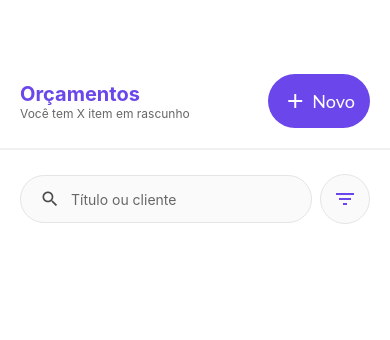
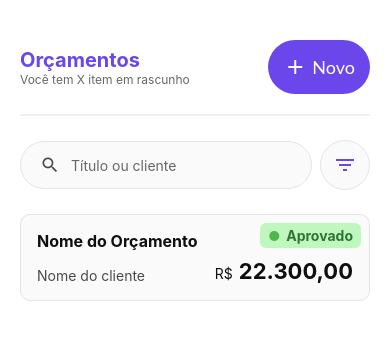
Before and after one commit to lucasdu01/RS-App-Orcamento, a React Native app: screen / in a window 390 px wide. Shown: the top 340 px of the page. Built offline with nearby package versions, Linux system fonts and the light colour scheme.

Commit message:
:sparkles: feat(item): Adicionando e posicionando o componente

```diff
--- a/package.json
+++ b/package.json
@@ -14,7 +14,9 @@
     "expo-status-bar": "~3.0.8",
     "mage-icons-react": "^0.7.0-beta",
     "react": "19.1.0",
-    "react-native": "0.81.5"
+    "react-dom": "19.1.0",
+    "react-native": "0.81.5",
+    "react-native-web": "^0.21.0"
   },
   "private": true,
   "devDependencies": {
--- a/src/app/Home.tsx
+++ b/src/app/Home.tsx
@@ -4,16 +4,18 @@ import { Title } from "@/components/Title";
 import { Button} from "@/components/Button";
 import { Header } from "@/components/Header";
 import { FilterComponent } from "@/components/FilterComponent";
+import { ItemOrcamento } from "@/components/ItemOrcamento";
 
 
 export function Home(){
     return(
-        <View style={{flex: 1, paddingTop: 54}}>
+        <View style={{flex: 1, paddingTop: 54, padding: 20}}>
             <Header>
                 <Title>Orçamentos</Title>
                 <Button nameIcon="add">Novo</Button>
             </Header>
             <FilterComponent></FilterComponent>
+            <ItemOrcamento></ItemOrcamento>
         </View>
     )
 }
--- a/src/components/FilterComponent.tsx
+++ b/src/components/FilterComponent.tsx
@@ -13,7 +13,6 @@ export function FilterComponent() {
       style={{
         flexDirection: "row",
         paddingVertical: 24,
-        paddingHorizontal: 20,
         gap: 8,
       }}
     >
--- a/src/components/Header.tsx
+++ b/src/components/Header.tsx
@@ -9,7 +9,7 @@ export function Header({ children }){
                 justifyContent:"space-between",
                 borderBottomColor: "#F0F0F0",
                 borderBottomWidth: 2,
-                padding: 20,
+                paddingVertical: 20,
                 alignItems: "center",
         }}>
             {children}
--- a/src/components/ItemOrcamento.tsx
+++ b/src/components/ItemOrcamento.tsx
@@ -1,7 +1,80 @@
-import { View, TextInput } from "react-native";
+import { View, Text } from "react-native";
+import { StyleSheet } from "react-native";
+import { MaterialIcons } from "@expo/vector-icons";
 
 export function ItemOrcamento() {
-    <TextInput>
+    return(
+        <View style={styles.container}>
+            <View style={styles.containerDescription}>
+                <Text style={styles.title}>Nome do Orçamento</Text>
+                <Text style={styles.client}>Nome do cliente</Text>
+            </View>
+            <View style={{justifyContent: "space-between", gap: 10}}>
+                <View style={styles.containerStatus}>
+                    <MaterialIcons name="circle" color="#4BB84A"></MaterialIcons>
+                    <Text style={styles.status}>Aprovado</Text>
+                </View>
+                <View style={styles.containerPrice}>
+                    <Text style={{color: "#0F0F0F", alignSelf: "flex-end", margin: 2}}>R$</Text>
+                    <Text style={styles.price}>22.300,00</Text>
+                </View>
+            </View>
+        </View>
+    )
+}
 
-    </TextInput>
-}
+export const styles = StyleSheet.create({
+    container: {
+        flexDirection: "row",
+        justifyContent: "space-between",
+        borderWidth: 1,
+        borderRadius: 10,
+        backgroundColor: "#FAFAFA",
+        borderColor: "#E6E5E5",
+        paddingBottom: 16,
+        paddingLeft: 16,
+    },
+    containerDescription: {
+        gap: 8,
+        marginTop: 16,
+        maxWidth: "50%",
+        flex: 1,
+        justifyContent: "space-between",
+    },
+    title: {
+        fontSize: 16,
+        fontWeight: "bold",
+        color: "#0F0F0F",
+    },
+    client: {
+        color: "#4A4A4A",
+    },
+    containerStatus: {
+        flexDirection: "row",
+        marginTop: 8,
+        marginRight: 8,
+        gap: 6,
+        backgroundColor: "#BFF7BE",
+        color: "#30752F",
+        fontWeight: "bold",
+        borderRadius: 6,
+        paddingVertical: 4,
+        paddingHorizontal: 8,
+        alignItems: "center",
+        alignSelf: "flex-end",
+    },
+    status: {
+        color: "#30752F",
+        fontWeight: "bold",
+    },
+    containerPrice: {
+        flexDirection: "row",
+        gap: 4,
+        marginRight: 16,
+    },
+    price: {
+        fontSize: 22,
+        fontWeight: "bold",
+        color: "#0F0F0F",
+    }
+})
```
Also changed, not shown: 1 other file (tests, documents, lock files or other folders).
